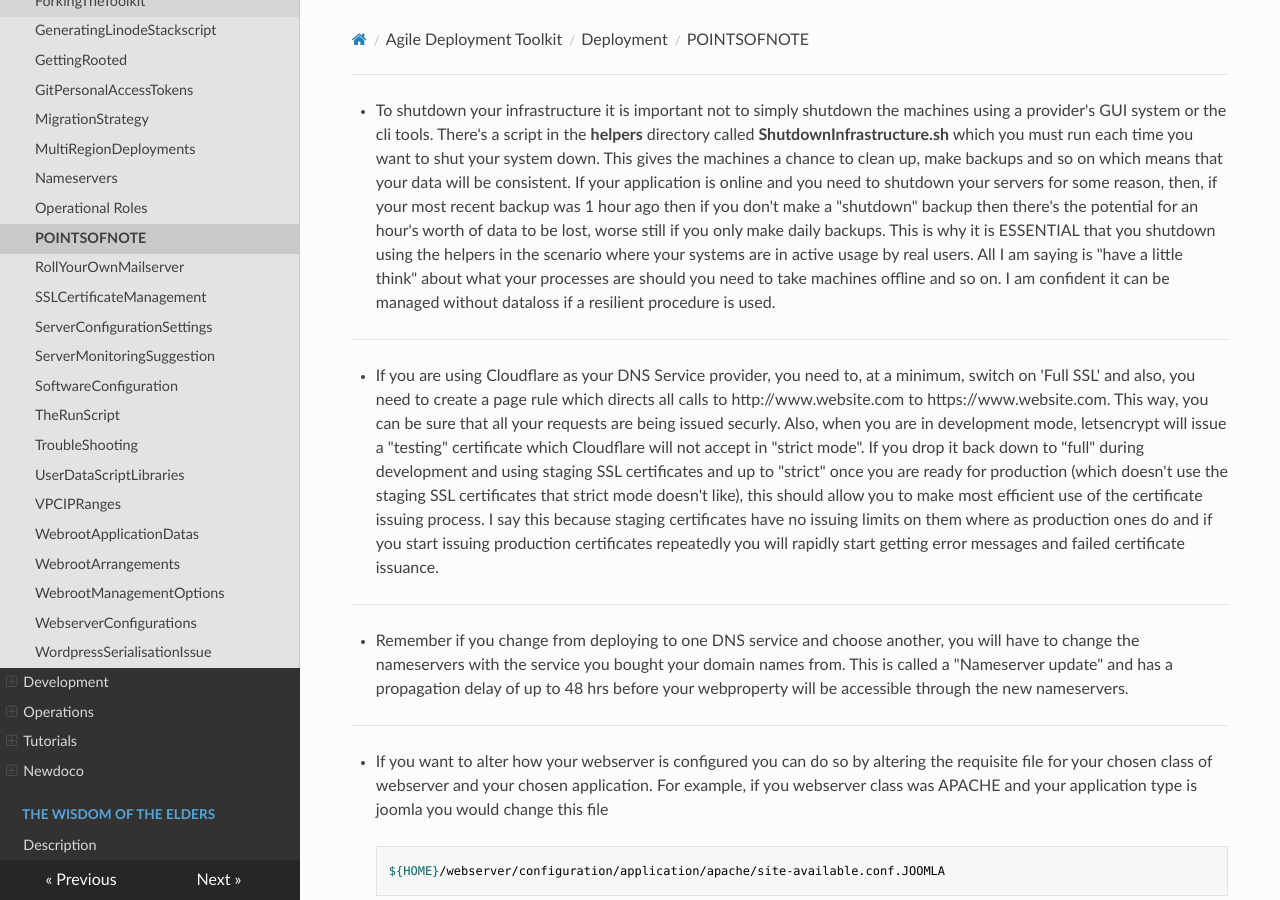
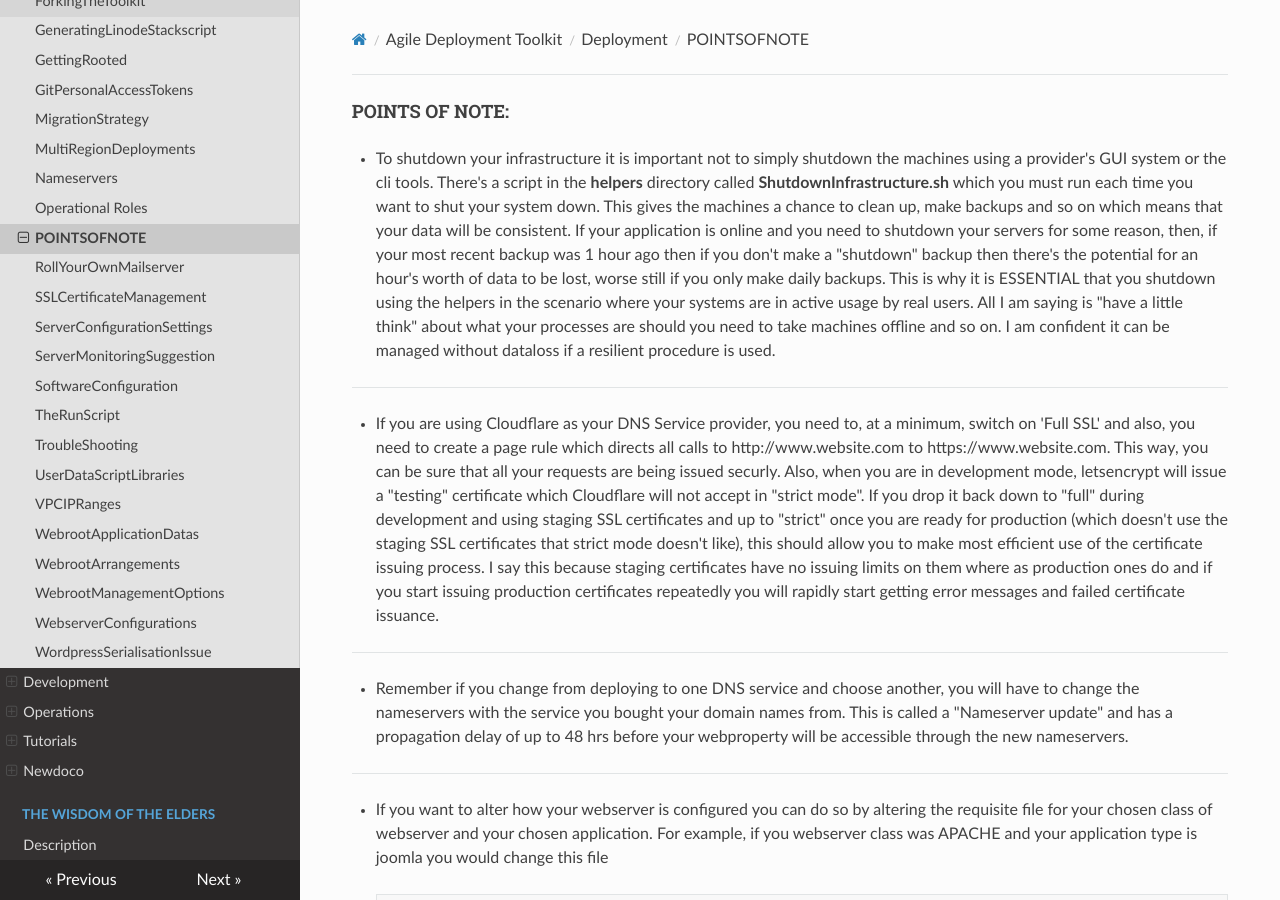
Before and after one commit to wintersys-dev/adt-documentation, an MkDocs documentation site: the page built from docs/Agile Deployment Toolkit/Deployment/POINTSOFNOTE.md, in a window 1280 px wide and 900 px high. Built offline with MkDocs 1.6.1, drawn with Linux system fonts in a browser that asks for light colours; nearby versions of some CDN libraries.

Commit message:
Update POINTSOFNOTE.md

```diff
--- a/docs/Agile Deployment Toolkit/Deployment/POINTSOFNOTE.md
+++ b/docs/Agile Deployment Toolkit/Deployment/POINTSOFNOTE.md
@@ -1,3 +1,5 @@
+#### POINTS OF NOTE:
+
 - To shutdown your infrastructure it is important not to simply shutdown the machines using a provider's GUI system or the cli tools. There's a script in the **helpers** directory called **ShutdownInfrastructure.sh** which you must run each time you want to shut your system down. This gives the machines a chance to clean up, make backups and so on which means that your data will be consistent. If your application is online and you need to shutdown your servers for some reason, then, if your most recent backup was 1 hour ago then if you don't make a "shutdown" backup then there's the potential for an hour's worth of data to be lost, worse still if you only make daily backups. This is why it is ESSENTIAL that you shutdown using the helpers in the scenario where your systems are in active usage by real users. All I am saying is "have a little think" about what your processes are should you need to take machines offline and so on. I am confident it can be managed without dataloss if a resilient procedure is used.
 
  ------------------------
```
